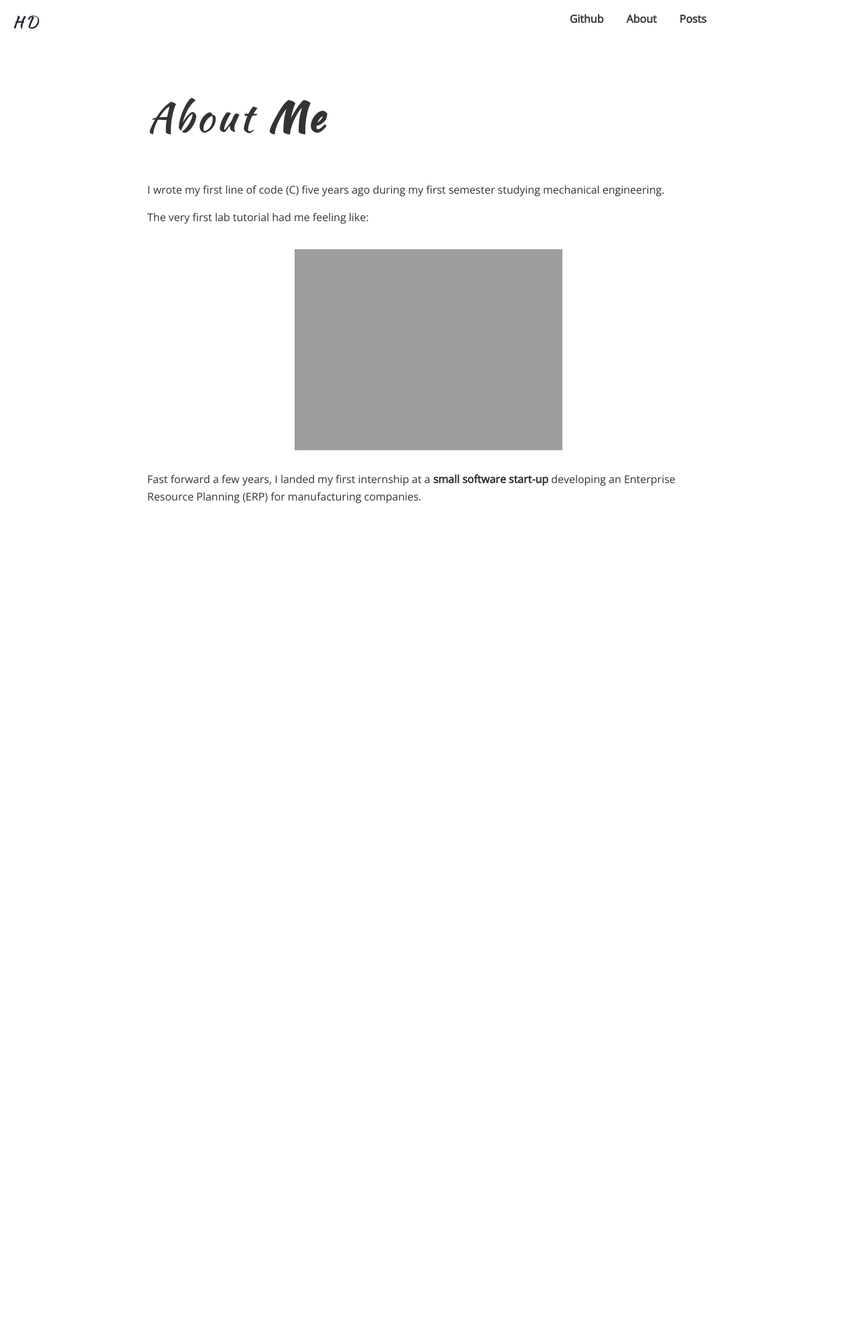
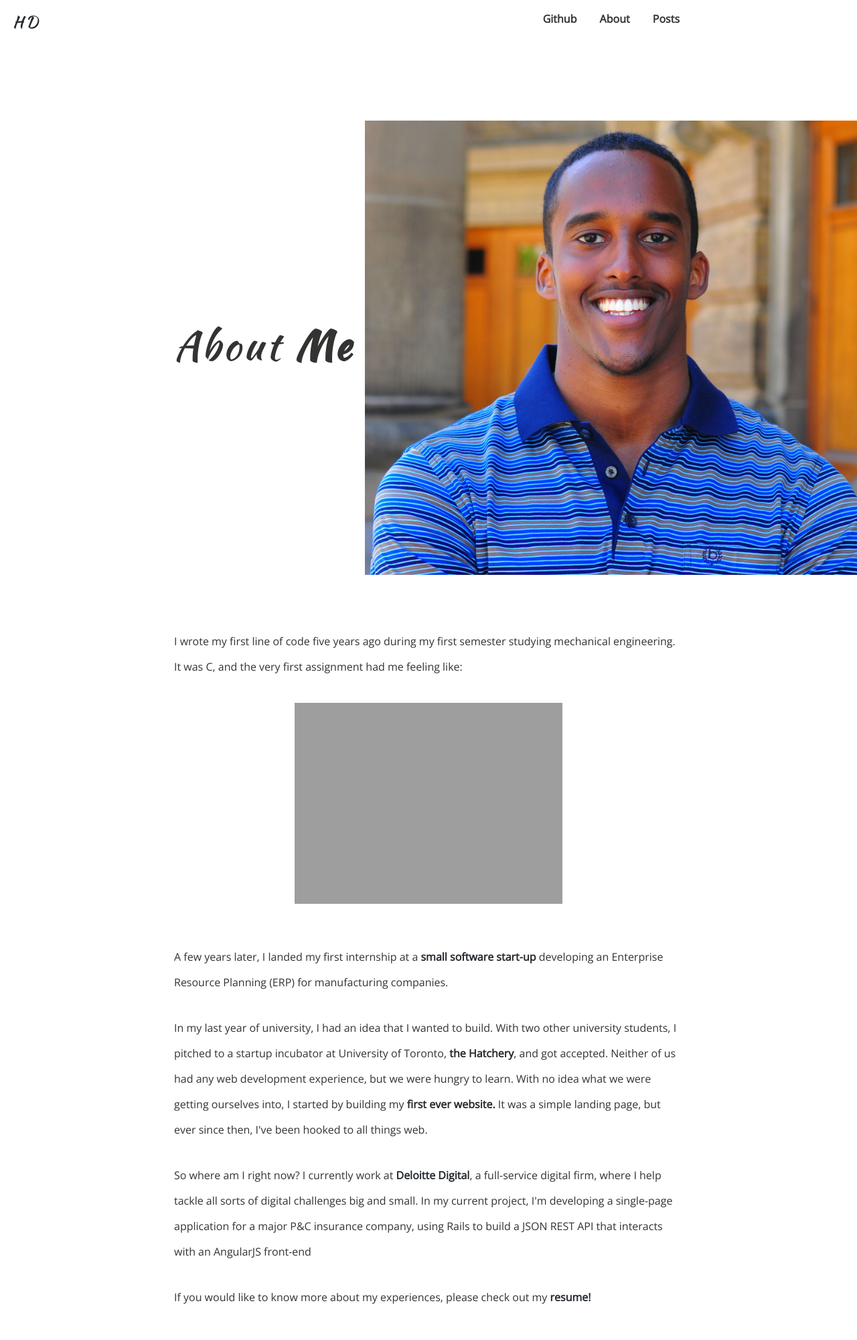
Before and after one commit to housseindjirdeh/hdjirdeh.github.io, a Jekyll site: the page built from about.html, in a window 1280 px wide. Shown: the whole page at 67% size. Built offline with Jekyll 4.4.1, drawn with Linux system fonts in a browser that asks for light colours; nearby versions of some CDN libraries; before the commit the page ends 900 px from its top, so only the background shows below that.

Commit message:
Setup about page

```diff
--- a/_sass/_base.scss
+++ b/_sass/_base.scss
@@ -8,9 +8,9 @@ dl, dd, ol, ul, figure {
 }
 
 p {
-    margin: 0;
+    margin: 30px 0;
     padding: 0;
-    line-height: 26px;
+    line-height: 38px;
 }
 
 /**
--- a/about.html
+++ b/about.html
@@ -8,16 +8,21 @@ permalink: /me/
 
 <div class="title">
   About<strong> Me</strong>
+  <img src="{{ site.url }}/public/me.jpg" class="article-image" alt="me">
 </div>
 
 <section>
-<p>I wrote my first line of code (C) five years ago during my first semester studying mechanical engineering.</p>
-<p>The very first lab tutorial had me feeling like:</p>
+<p>I wrote my first line of code five years ago during my first semester studying mechanical engineering. It was C, and the very first assignment had me feeling like:</p>
 
 <img src="{{ site.url }}/public/overwhelmed.gif" class="article-image" alt="overwhelmed">
 
-<p>Fast forward a few years, I landed my first internship at a <a href="http://www.onramp-solutions.com/">small software start-up</a> developing an Enterprise Resource Planning (ERP) for manufacturing companies.
-</p>
+<p>A few years later, I landed my first internship at a <a href="http://www.onramp-solutions.com/">small software start-up</a> developing an Enterprise Resource Planning (ERP) for manufacturing companies.</p>
+
+<p>In my last year of university, I had an idea that I wanted to build. With two other university students, I pitched to a startup incubator at University of Toronto, <a href="https://hatchery.engineering.utoronto.ca/">the Hatchery</a>, and got accepted. Neither of us had any web development experience, but we were hungry to learn. With no idea what we were getting ourselves into, I started by building my <a href="http://tandemedu.ca/">first ever website.</a> It was a simple landing page, but ever since then, I've been hooked to all things web.</p>
+
+<p>So where am I right now? I currently work at <a href="http://www.deloittedigital.ca/">Deloitte Digital</a>, a full-service digital firm, where I help tackle all sorts of digital challenges big and small. In my current project, I'm developing a single-page application for a major P&C insurance company, using Rails to build a JSON REST API that interacts with an AngularJS front-end</p>
+
+<p>If you would like to know more about my experiences, please check out my <a href="http://housseindjirdeh.com/resume">resume!<a></p>
 
 </section>
 
--- a/css/main.scss
+++ b/css/main.scss
@@ -31,7 +31,7 @@ $grey-color-dark:  darken($grey-color, 25%);
 $border-grey-color: #f1ece9;
 
 // Width of the content area
-$content-width:    900px;
+$content-width:    820px;
 
 $on-palm:          600px;
 $on-laptop:        800px;
```
Also changed, not shown: public/me.jpg (added).
